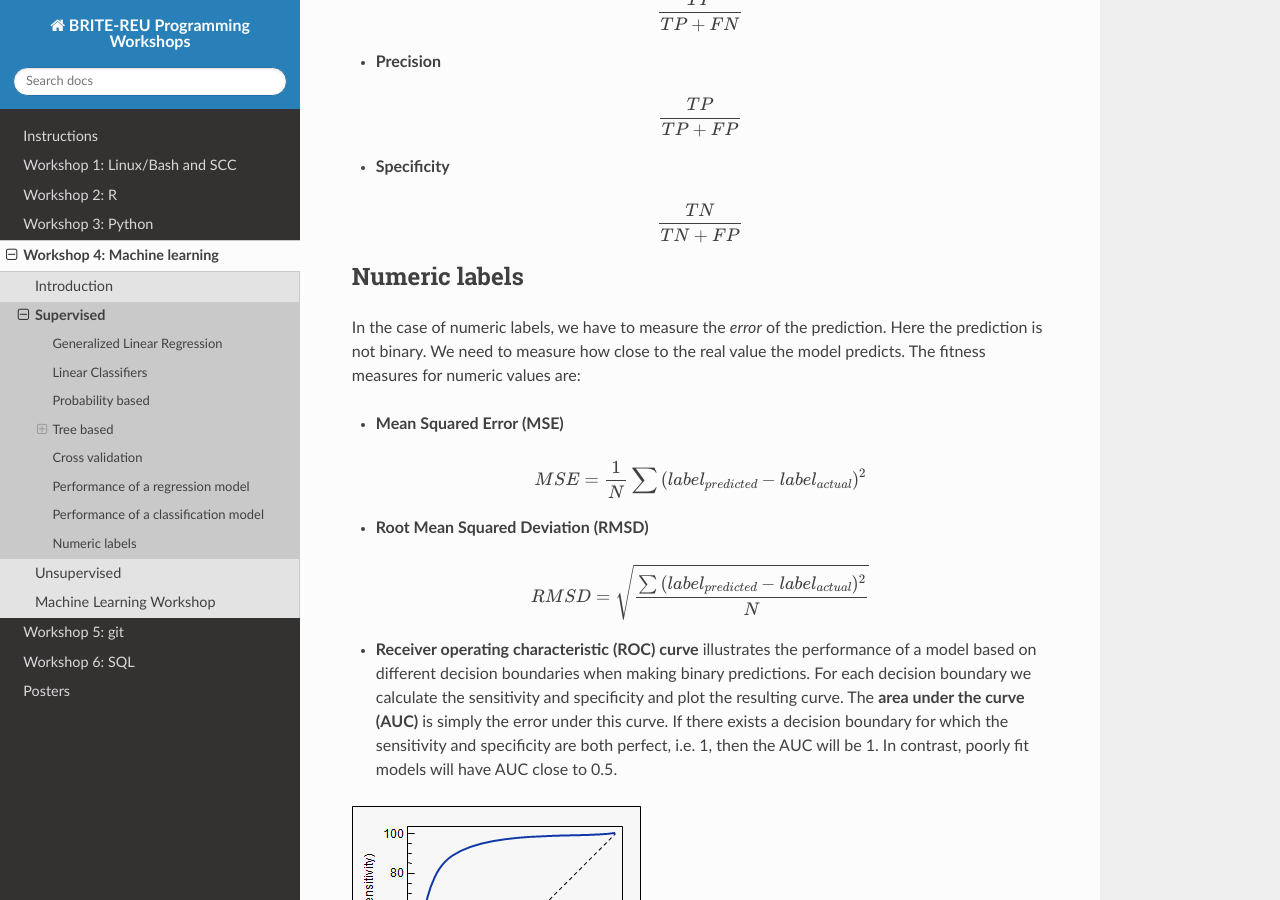
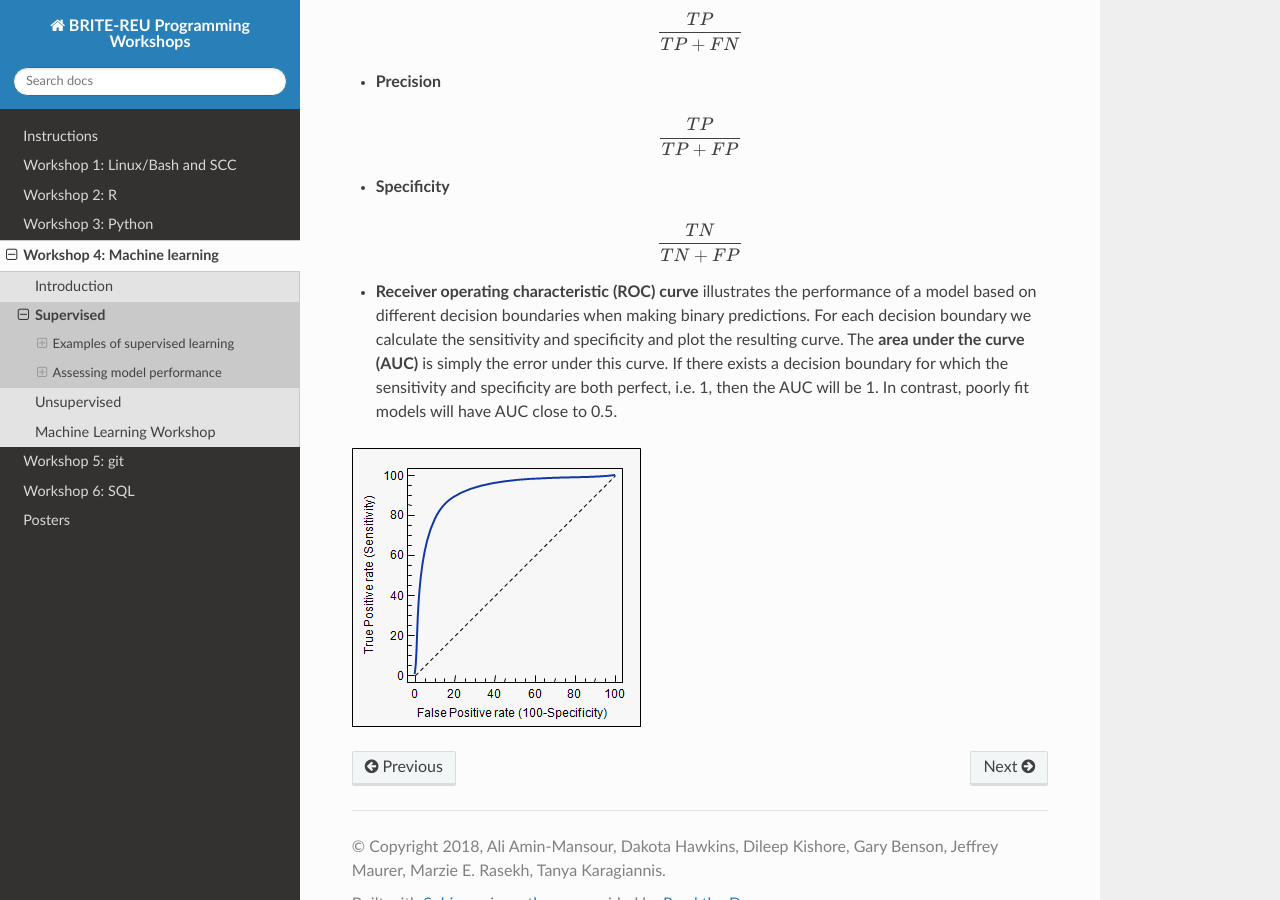
Before and after one commit to BRITE-REU/programming-workshops, a Sphinx documentation site: the page built from source/workshops/04_Machine_learning/supervised_learning.rst, in a window 1280 px wide and 900 px high, scrolled down 5059 px. Built offline with Sphinx 7.4.7 and the Read the Docs theme 2.0.0, drawn with Linux system fonts in a browser that asks for light colours; pages that are not in the unit, such as notebooks, are missing from menus; some of the changed text lies outside the part shown.

Commit message:
Maybe the last commit for supervised learning

```diff
--- a/source/workshops/04_Machine_learning/supervised_learning.rst
+++ b/source/workshops/04_Machine_learning/supervised_learning.rst
@@ -8,15 +8,19 @@
 
 There are two types of supervised learning **regression** and **classification**.  For **regression** the outcome variable is a numeric value, for which learning algorithms try to minimize the error or distance of the predictions of this value and the true value. For **classification** the outcome variable is a label or category for which learning algorithms try to minimize the rate at which our prediction of this label or category is wrong. Often the same or slightly tweaked versions of the same method can be employed to perform either task.  Below we list some examples of supervised learning algorithms.
 
+---------------------------------
+Examples of supervised learning
+---------------------------------
+
 **************
-Generalized Linear Regression
+Generalized linear regression
 **************
 
 * **Linear regression** learns a linear combination of the values of the predictor variables to make ubiased estimates of a numeric outcome variable.
 * **Logistic regression** is similar to linear regression but applies to a binary outcome variable. Estimates the log-odds that of an outcome variable being of one-of-two labels based on a linear combinations of the values of a predictor variable.
 
 **************
-Linear Classifiers
+Linear classifiers
 **************
 
 * **Support Vector Machine (SVM)** learns a hyperplane which separates the values of a binary outcome variable based on a set of predictor variables.
@@ -128,22 +132,6 @@
 
    \frac{TN}{TN + FP}
 
-**********************
-Numeric labels
-**********************
-In the case of numeric labels, we have to measure the *error* of the prediction. Here the prediction is not binary. We need to measure how close to the real value the model predicts. The fitness measures for numeric values are:
-
-* **Mean Squared Error (MSE)**
-.. math::
-
-   MSE = \frac{1}{N} \sum{(label_{predicted} - label_{actual})^2}
-
-* **Root Mean Squared Deviation (RMSD)**
-
-.. math::
-
-   RMSD = \sqrt{\frac{\sum{(label_{predicted} - label_{actual})^2}}{N}}
-
 * **Receiver operating characteristic (ROC) curve** illustrates the performance of a model based on different decision boundaries when making binary predictions. For each decision boundary we calculate the sensitivity and specificity and plot the resulting curve.  The **area under the curve (AUC)** is simply the error under this curve.  If there exists a decision boundary for which the sensitivity and specificity are both perfect, i.e. 1, then the AUC will be 1. In contrast, poorly fit models will have AUC close to 0.5.
 
 .. image:: img/roc_curve.png
```
